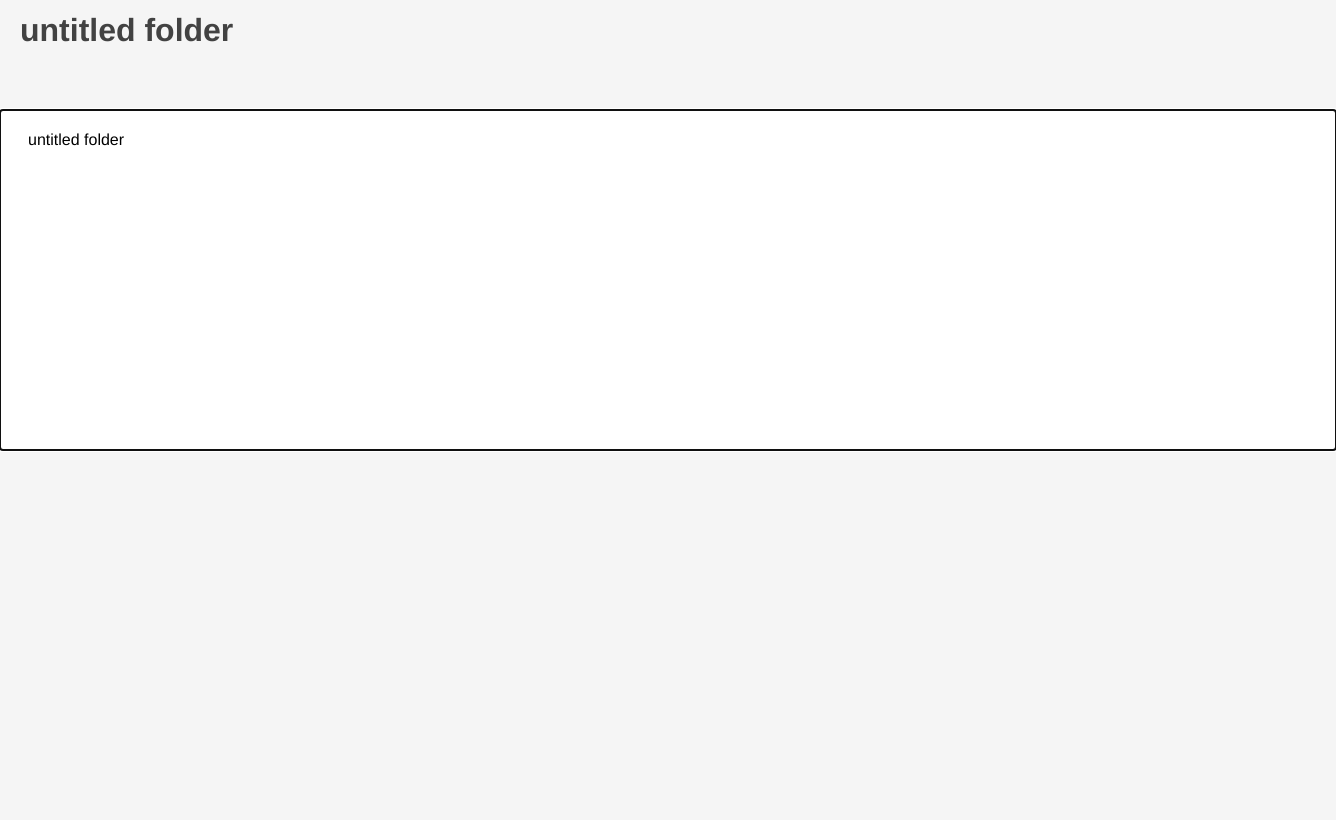
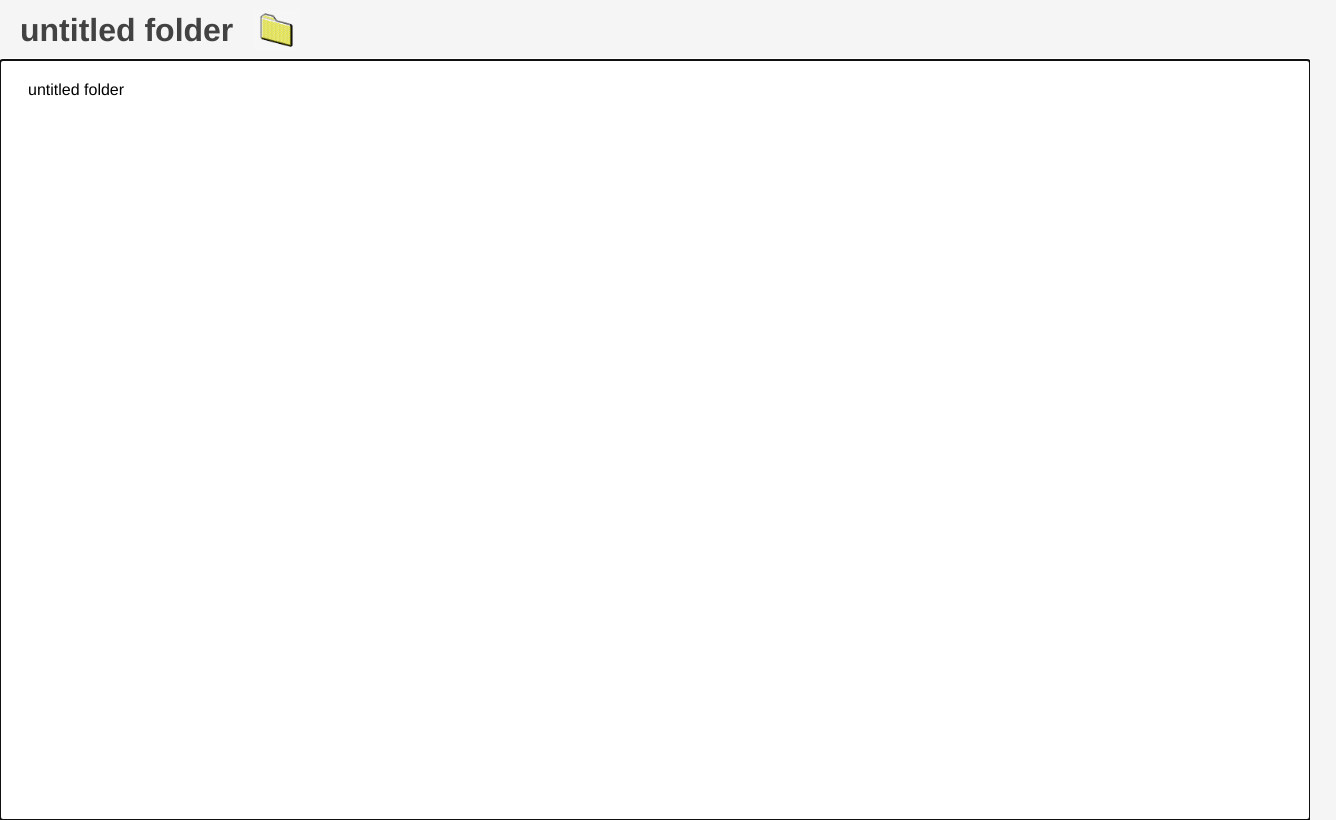
Before and after one commit to tizzymac/DwightTyping, a website: page index.html in a window 1280 px wide. Shown: the whole page, 1336 px wide, since content can reach past the window. Drawn offline with Linux system fonts and the light colour scheme.

Commit message:
Updates appearance

```diff
--- a/css/app.css
+++ b/css/app.css
@@ -14,22 +14,20 @@ body {
   align-items: center;
 }
 
+.folder_icon {
+  height: 40px;
+}
+
 .header__h1 {
   margin: 10px;
   padding: 10px;
   color: #424242;
 }
 
-.doc .doc__background-ribbon {
-  height: 200px;
-  /*background: #3F51B5;*/
-}
-
 .doc .doc__text-editor {
-  width: 100%;
+  width: 98%;
   padding: 20px 28px;
-  min-height: 300px;
+  min-height: 90%;
   background: #fff;
   margin: 0 auto;
-  transform: translateY(-150px);
 }
--- a/index.html
+++ b/index.html
@@ -11,9 +11,9 @@
   <body>
     <header class="header">
       <h1 class="header__h1">untitled folder</h1>
+      <img class="folder_icon" src="/resources/icon.jpeg" alt="Folder Icon">
     </header>
     <div class="doc">
-      <div class="doc__background-ribbon"></div>
       <div id="doc" class="doc__text-editor"></div>
     </div>
     <script src="https://js.pusher.com/4.0/pusher.min.js"></script>
```
Also changed, not shown: resources/icon.jpeg (added), 1 other file.
